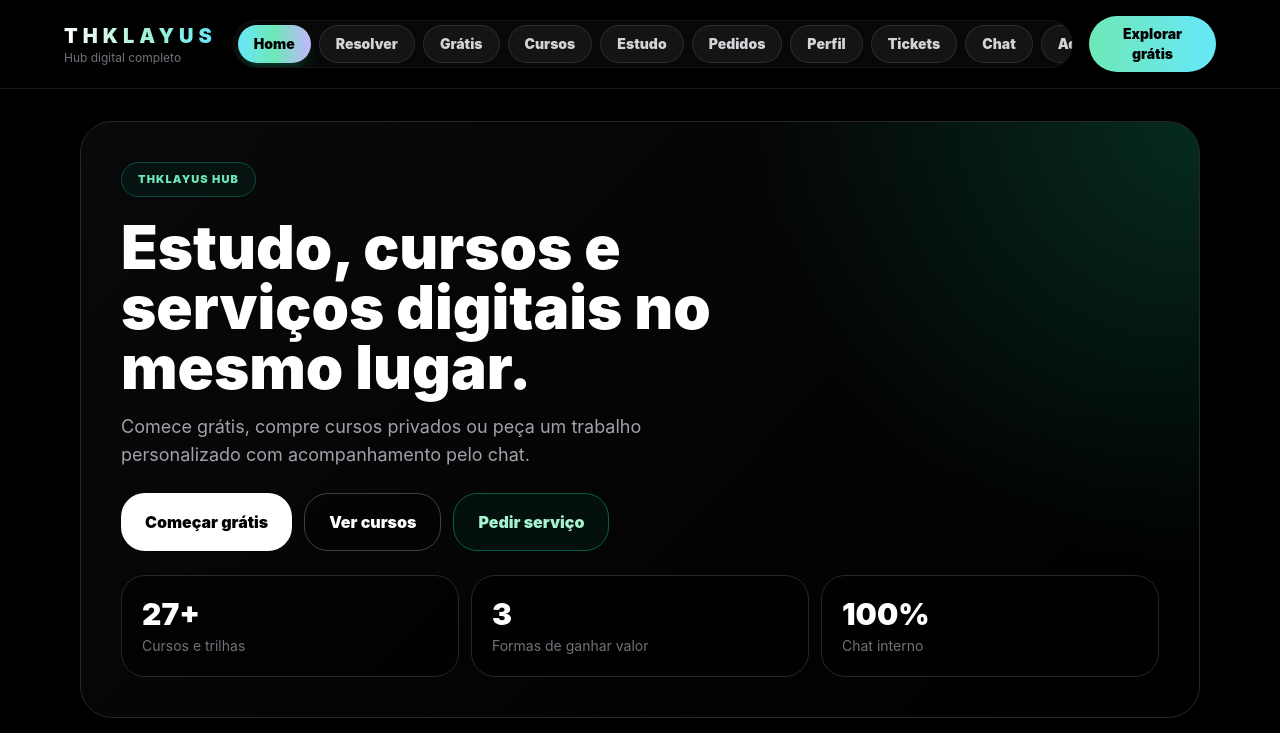
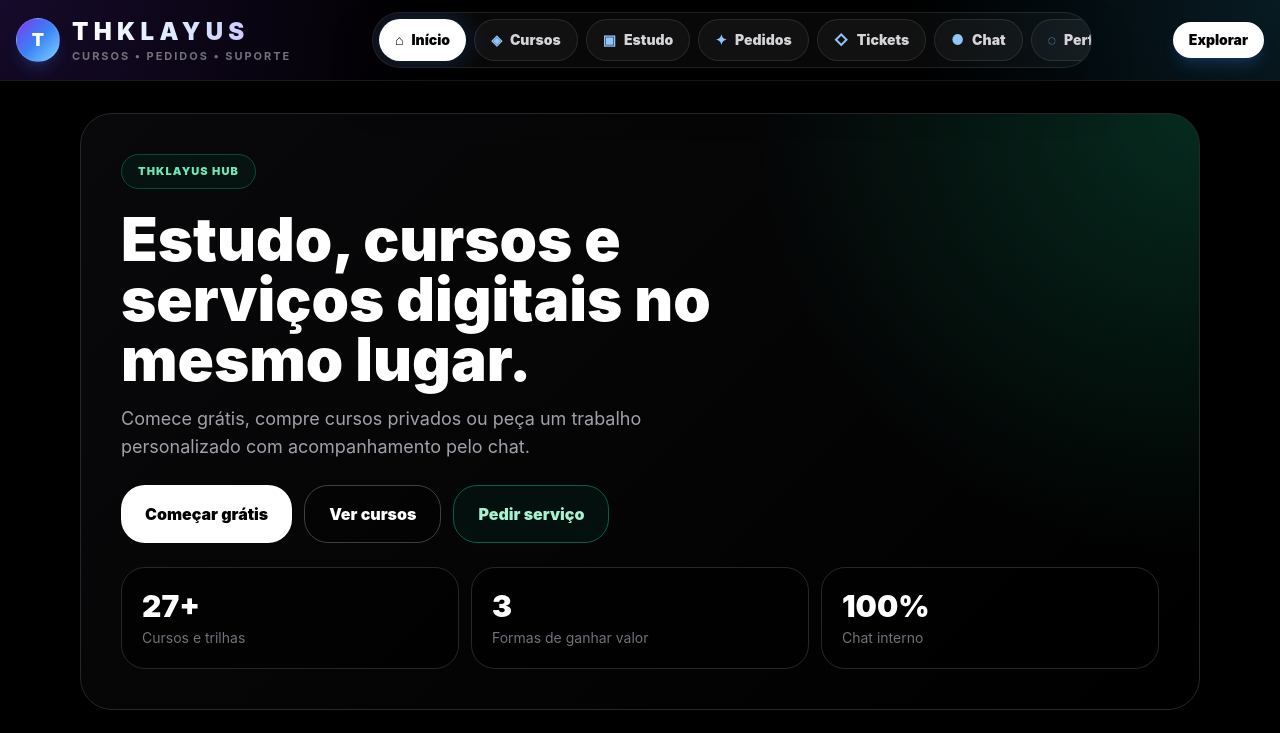
Before and after one commit to thiagodouglas19t-lang/Thklayus-hub, a React (Vite) app: page / in a window 1280 px wide. Shown: the top 733 px of the page. Built offline with nearby package versions, Linux system fonts and the light colour scheme.

Commit message:
Atualiza navbar para design premium roxo azul

```diff
--- a/src/components/Navbar.tsx
+++ b/src/components/Navbar.tsx
@@ -17,58 +17,96 @@ type NavbarProps = {
   onLogout?: () => void;
 };
 
+const menu: { label: string; short: string; value: Page; icon: string }[] = [
+  { label: "Início", short: "Início", value: "home", icon: "⌂" },
+  { label: "Cursos", short: "Cursos", value: "cursos", icon: "◈" },
+  { label: "Estudo", short: "Estudo", value: "estudo", icon: "▣" },
+  { label: "Pedidos", short: "Pedidos", value: "pedidos", icon: "✦" },
+  { label: "Tickets", short: "Tickets", value: "suporte", icon: "◇" },
+  { label: "Chat", short: "Chat", value: "chat", icon: "●" },
+  { label: "Perfil", short: "Perfil", value: "perfil", icon: "◌" },
+  { label: "Grátis", short: "Grátis", value: "gratis", icon: "✧" },
+  { label: "Resolver", short: "Resolver", value: "resolver", icon: "⚡" },
+  { label: "Admin", short: "Admin", value: "admin", icon: "♛" },
+];
+
 export default function Navbar({ page, setPage, userEmail, onLogout }: NavbarProps) {
-  function Item(label: string, value: Page) {
+  function Item(item: (typeof menu)[number], mobile = false) {
+    const active = page === item.value;
+
     return (
       <button
-        onClick={() => setPage(value)}
-        className={`whitespace-nowrap rounded-full px-4 py-2 text-sm font-black transition active:scale-95 ${
-          page === value
-            ? "bg-gradient-to-r from-cyan-300 via-emerald-300 to-violet-300 text-black shadow-lg shadow-emerald-500/20"
-            : "border border-white/10 bg-white/5 text-zinc-300 hover:border-emerald-400/60 hover:bg-emerald-400/10"
-        }`}
+        key={`${item.value}-${mobile ? "mobile" : "desktop"}`}
+        onClick={() => setPage(item.value)}
+        className={
+          mobile
+            ? `flex min-w-[64px] flex-col items-center justify-center rounded-2xl px-2 py-2 text-[11px] font-black transition active:scale-95 ${
+                active ? "bg-white text-black shadow-lg shadow-blue-500/20" : "text-zinc-500"
+              }`
+            : `group whitespace-nowrap rounded-2xl px-4 py-2.5 text-sm font-black transition active:scale-95 ${
+                active
+                  ? "bg-white text-black shadow-[0_0_28px_rgba(59,130,246,0.28)]"
+                  : "border border-white/10 bg-white/[0.04] text-zinc-300 hover:border-blue-400/50 hover:bg-blue-500/10 hover:text-white"
+              }`
+        }
       >
-        {label}
+        {mobile ? (
+          <>
+            <span className="text-base leading-none">{item.icon}</span>
+            <span className="mt-1">{item.short}</span>
+          </>
+        ) : (
+          <span className="flex items-center gap-2">
+            <span className={active ? "text-black" : "text-blue-300 group-hover:text-blue-200"}>{item.icon}</span>
+            {item.label}
+          </span>
+        )}
       </button>
     );
   }
 
   return (
-    <header className="sticky top-0 z-50 border-b border-white/10 bg-black/75 px-4 py-4 backdrop-blur-2xl">
-      <div className="mx-auto flex max-w-6xl items-center justify-between gap-4">
-        <button onClick={() => setPage("home")} className="text-left">
-          <h1 className="bg-gradient-to-r from-white via-emerald-200 to-cyan-300 bg-clip-text text-xl font-black tracking-[0.25em] text-transparent">THKLAYUS</h1>
-          <p className="text-xs text-zinc-500">Hub digital completo</p>
+    <>
+      <header className="sticky top-0 z-50 border-b border-white/10 bg-black/80 px-4 py-3 backdrop-blur-2xl">
+        <div className="pointer-events-none absolute inset-0 bg-[radial-gradient(circle_at_top_left,rgba(124,58,237,0.18),transparent_34%),radial-gradient(circle_at_top_right,rgba(56,189,248,0.14),transparent_30%)]" />
+
+        <div className="relative mx-auto flex max-w-7xl items-center justify-between gap-4">
+          <button onClick={() => setPage("home")} className="flex items-center gap-3 text-left active:scale-95">
+            <div className="grid h-11 w-11 place-items-center rounded-2xl border border-white/10 bg-gradient-to-br from-violet-600 via-blue-500 to-sky-300 text-lg font-black text-white shadow-lg shadow-blue-500/20">
+              T
+            </div>
+            <div>
+              <h1 className="bg-gradient-to-r from-white via-blue-100 to-violet-300 bg-clip-text text-xl font-black tracking-[0.22em] text-transparent md:text-2xl">THKLAYUS</h1>
+              <p className="text-[11px] font-bold uppercase tracking-[0.18em] text-zinc-500">Cursos • pedidos • suporte</p>
+            </div>
           </button>
 
-        <nav className="flex gap-2 overflow-x-auto rounded-full border border-white/5 bg-white/[0.03] p-1">
-          {Item("Home", "home")}
-          {Item("Resolver", "resolver")}
-          {Item("Grátis", "gratis")}
-          {Item("Cursos", "cursos")}
-          {Item("Estudo", "estudo")}
-          {Item("Pedidos", "pedidos")}
-          {Item("Perfil", "perfil")}
-          {Item("Tickets", "suporte")}
-          {Item("Chat", "chat")}
-          {Item("Admin", "admin")}
+          <nav className="hidden max-w-[720px] gap-2 overflow-x-auto rounded-3xl border border-white/10 bg-white/[0.03] p-1.5 shadow-2xl shadow-black/50 lg:flex">
+            {menu.map((item) => Item(item))}
           </nav>
 
-        <div className="hidden md:flex items-center gap-3">
+          <div className="flex items-center gap-2">
             {userEmail ? (
               <>
-              <span className="max-w-40 truncate text-xs text-zinc-500">{userEmail}</span>
-              <button onClick={onLogout} className="rounded-full border border-white/10 bg-white/5 px-4 py-2 text-sm font-bold text-zinc-300">
+                <button onClick={() => setPage("perfil")} className="hidden max-w-44 truncate rounded-2xl border border-white/10 bg-white/[0.04] px-4 py-2 text-xs font-bold text-zinc-400 md:block">
+                  {userEmail}
+                </button>
+                <button onClick={onLogout} className="rounded-2xl border border-red-500/20 bg-red-500/10 px-4 py-2 text-sm font-black text-red-200 transition hover:bg-red-500/20 active:scale-95">
                   Sair
                 </button>
               </>
             ) : (
-            <button onClick={() => setPage("gratis")} className="rounded-full bg-gradient-to-r from-emerald-300 to-cyan-300 px-4 py-2 text-sm font-black text-black">
-              Explorar grátis
+              <button onClick={() => setPage("gratis")} className="rounded-2xl bg-white px-4 py-2 text-sm font-black text-black shadow-lg shadow-blue-500/20 transition hover:scale-[1.03] active:scale-95">
+                Explorar
               </button>
             )}
           </div>
         </div>
       </header>
+
+      <nav className="fixed bottom-3 left-1/2 z-50 flex w-[calc(100%-24px)] max-w-xl -translate-x-1/2 gap-1 overflow-x-auto rounded-[1.7rem] border border-white/10 bg-black/85 p-1.5 shadow-2xl shadow-black/80 backdrop-blur-2xl lg:hidden">
+        {menu.slice(0, 7).map((item) => Item(item, true))}
+      </nav>
+    </>
   );
 }
```
Lines whose indentation alone changed are shown as unchanged.
